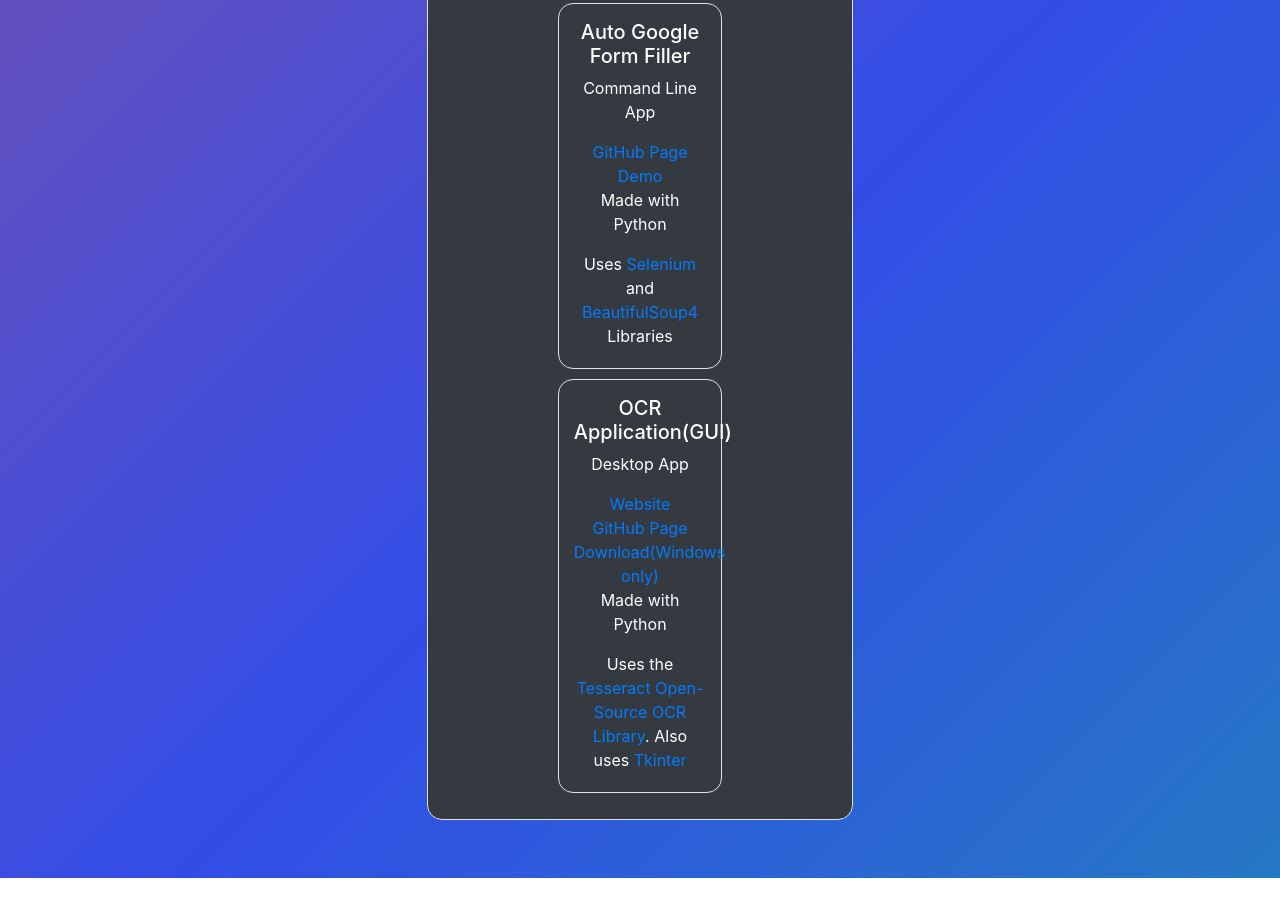
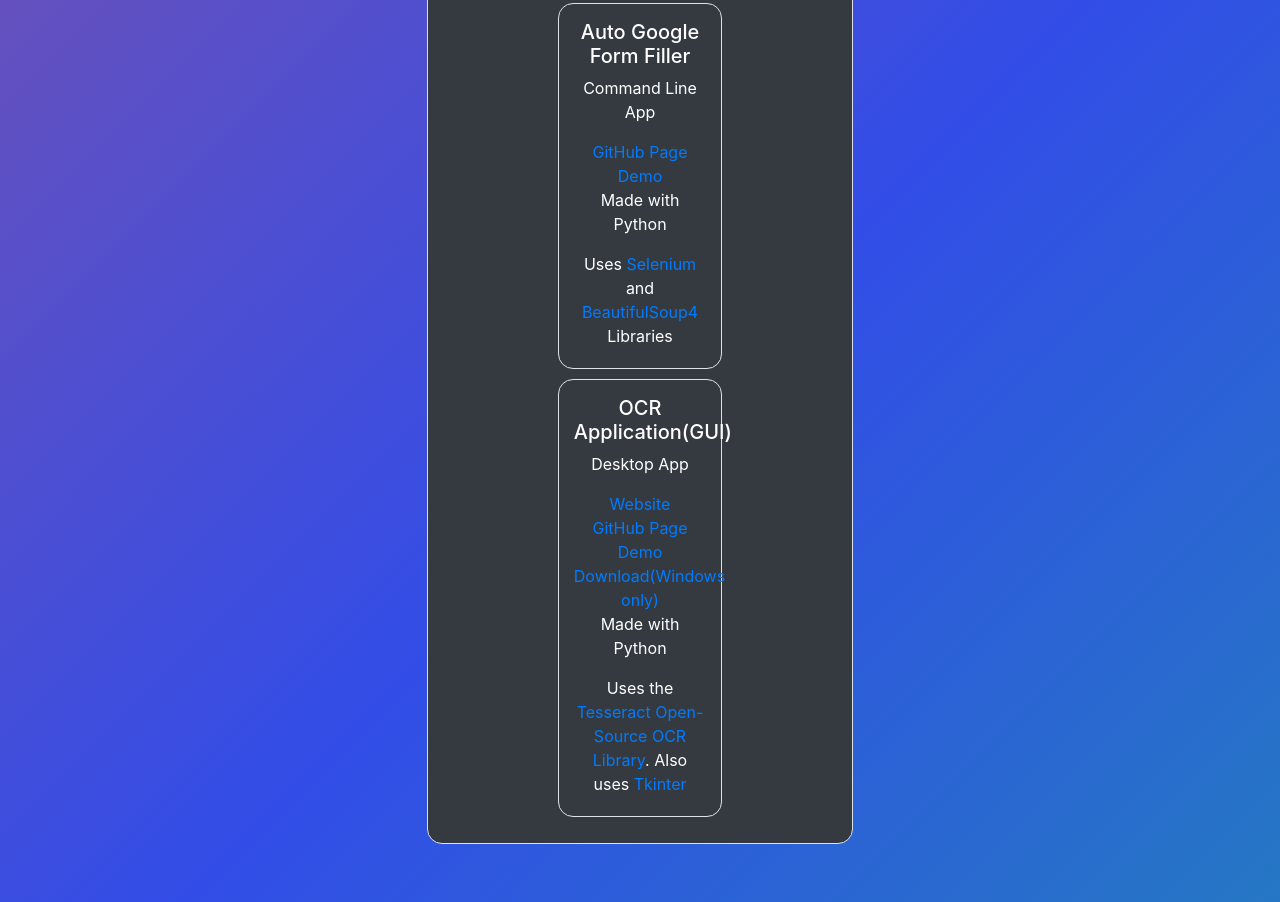
Before and after one commit to BouncyBird/BouncyBird.github.io, a plain HTML site: page projects.html in a window 1280 px wide. Shown: the part 1028-1930 px from the top of the page. Before the commit the page ends 1906 px from the top, so only its background shows below. Drawn offline with nearby package versions, Linux system fonts and the light colour scheme; a script that the page names is missing.

Commit message:
Added Demo

```diff
--- a/projects.html
+++ b/projects.html
@@ -77,7 +77,7 @@
             <h5>Auto Google Form Filler</h5>
             <p>Command Line App</p>
             <a href="https://github.com/BouncyBird/Auto-Google-Form-Filler/" target="_blank">GitHub Page</a><br>
-            <a href="https://streamable.com/rjqd4r">Demo</a>
+            <a href="https://github.com/BouncyBird/Auto-Google-Form-Filler/blob/master/README.md#demo">Demo</a>
             <p>Made with Python</p>
             <p>Uses <a href="https://www.selenium.dev/">Selenium</a> and <a
                     href="https://pypi.org/project/beautifulsoup4/">BeautifulSoup4</a> Libraries</p>
@@ -87,7 +87,8 @@
             <p>Desktop App</p>
             <a href="https://bouncybird.github.io/ezocr" target="_blank">Website</a>
             <br>
-            <a href="https://github.com/BouncyBird/ezocr" target="_blank">GitHub Page</a>
+            <a href="https://github.com/BouncyBird/ezocr" target="_blank">GitHub Page</a><br>
+            <a href="https://github.com/BouncyBird/ezocr/blob/main/README.md#demo">Demo</a><br>
             <a href="https://mega.nz/file/7DJVwCQJ#SyfGDCY8xKQvG50w6kfJcdMeAxP5DJ8RtnSPUyDHWoM"
                 target="_blank">Download(Windows
                 only)</a>
```
